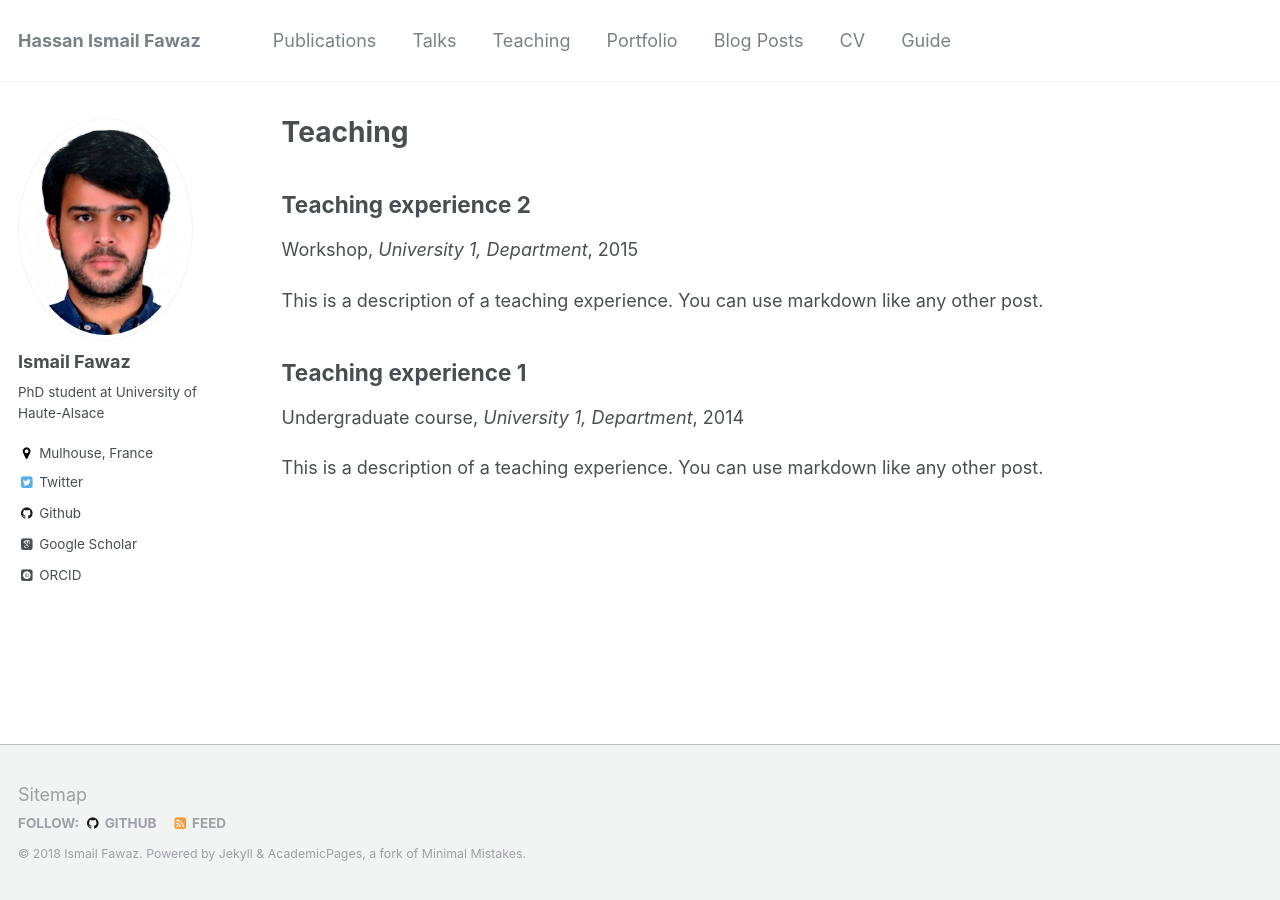
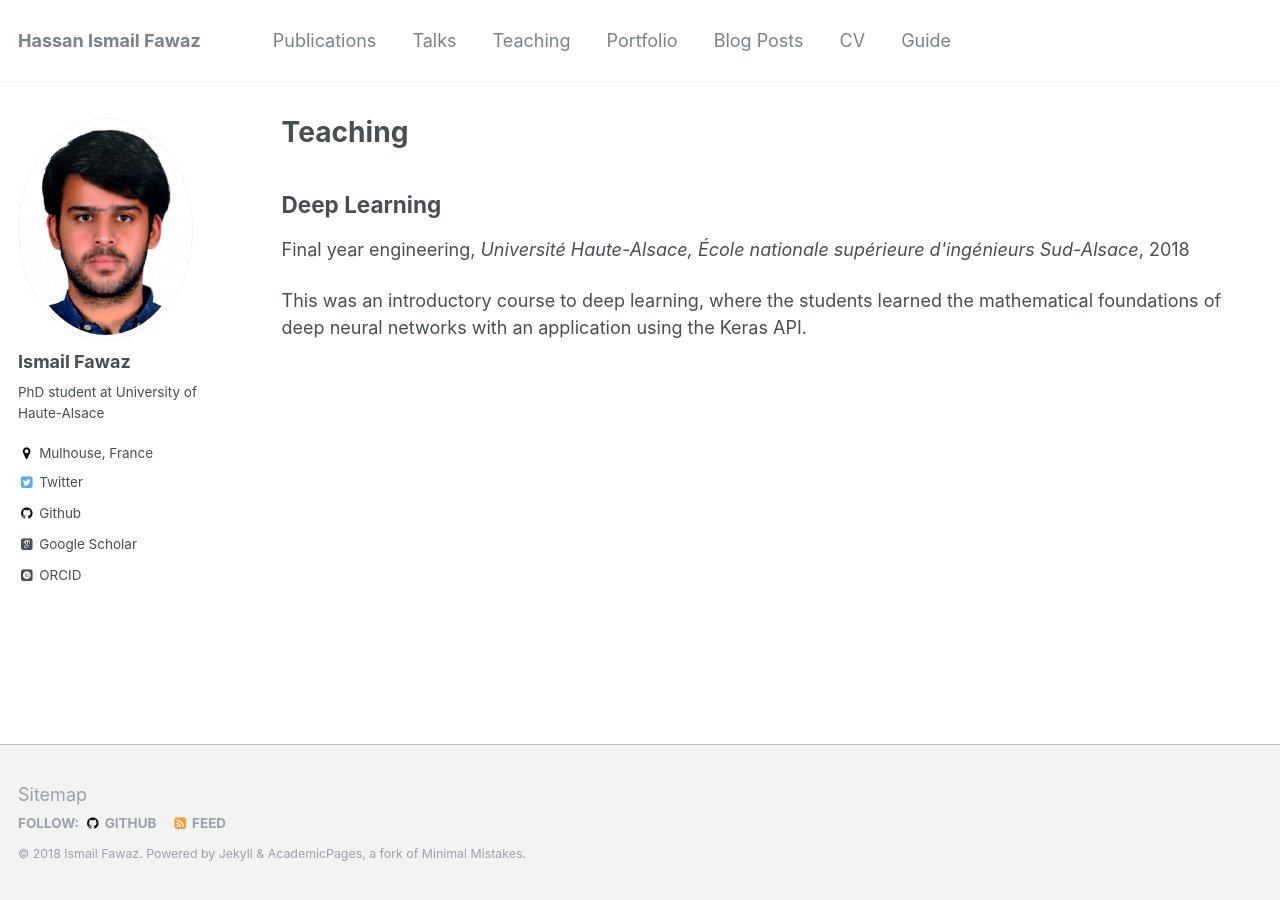
Before and after one commit to hfawaz/hfawaz.github.io, a Jekyll site: the page built from _pages/teaching.html, in a window 1280 px wide. Built offline with Jekyll 4.4.1, drawn with Linux system fonts in a browser that asks for light colours; some web fonts are replaced.

```diff
--- a/_teaching/2014-spring-teaching-1.md
+++ /dev/null
@@ -1,20 +0,0 @@
----
-title: "Teaching experience 1"
-collection: teaching
-type: "Undergraduate course"
-permalink: /teaching/2014-spring-teaching-1
-venue: "University 1, Department"
-date: 2014-01-01
-location: "City, Country"
----
-
-This is a description of a teaching experience. You can use markdown like any other post.
-
-Heading 1
-======
-
-Heading 2
-======
-
-Heading 3
-======
--- a/_teaching/2015-spring-teaching-2.md
+++ /dev/null
@@ -1,20 +0,0 @@
----
-title: "Teaching experience 2"
-collection: teaching
-type: "Workshop"
-permalink: /teaching/2015-spring-teaching-1
-venue: "University 1, Department"
-date: 2015-01-01
-location: "City, Country"
----
-
-This is a description of a teaching experience. You can use markdown like any other post.
-
-Heading 1
-======
-
-Heading 2
-======
-
-Heading 3
-======
--- /dev/null
+++ b/_teaching/2018-2019-deep-learning-3a.md
@@ -0,0 +1,35 @@
+---
+title: "Deep Learning"
+collection: teaching
+type: "Final year engineering"
+permalink: /teaching/2018-2019-deep-learning-3a
+venue: "Université Haute-Alsace, École nationale supérieure d'ingénieurs Sud-Alsace"
+date: 2018-11-01
+location: "Mulhouse, France"
+---
+
+This was an introductory course to deep learning, where the students learned the mathematical foundations of deep neural networks with an application using the Keras API.
+
+Introduction
+======
+* The history of artificial intelligence and deep learning.
+
+Linear regression
+======
+* Boston house prices prediction.
+
+Logistic regression
+======
+* Iris flowers classification.
+
+Multi-Layer Perceptron
+======
+* MNIST digits classification.
+
+Convolutional Neural Networks
+======
+* MNIST digits classification.
+
+Deeper into the architectures
+======
+* MNIST fashion classification.
```
Also changed, not shown: _pages/cv.md (+3 -3 lines).
